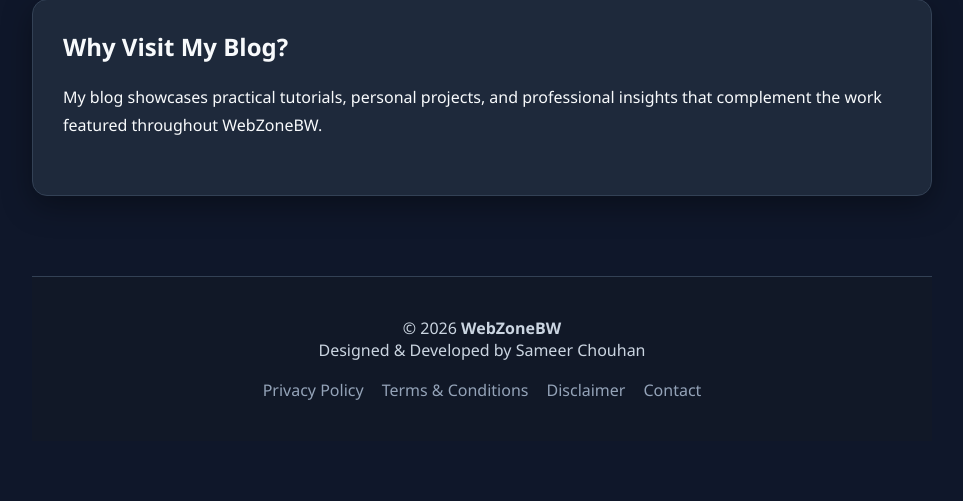
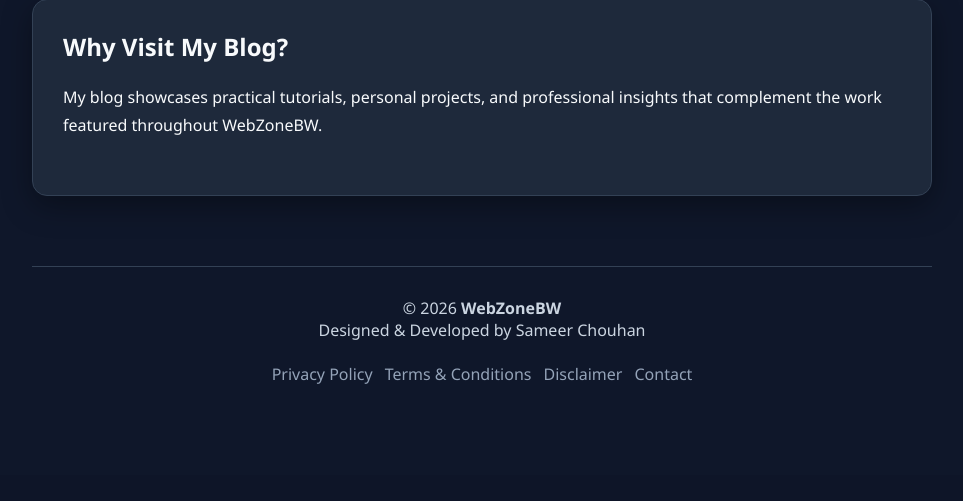
Before and after one commit to samchouhan1107-prog/webzonebw, a PHP site: page /blog.html in a window 1280 px wide. Shown: the part 1037-1538 px from the top of the page, without its empty margins (288-1251 px from the left). After the commit the page ends 1421 px from the top, so only its background shows below. Run offline with PHP 8.4, Linux system fonts and the light colour scheme.

Commit message:
save all changes

```diff
--- a/css/style.css
+++ b/css/style.css
@@ -353,63 +353,47 @@ body {
    FOOTER
 ========================== */
 
+
 .site-footer{
-
-    margin-top:80px;
-
-    padding:40px 20px;
-
+    margin-top:70px;
+    padding:30px 20px;
     border-top:1px solid #334155;
-
-    background:#111827;
-
 }
 
 .footer-content{
-
     max-width:1100px;
-
     margin:auto;
-
     text-align:center;
-
 }
 
 .footer-content p{
-
     color:#CBD5E1;
-
-    margin-bottom:18px;
-
+    margin-bottom:22px;
 }
 
 .footer-links{
-
     display:flex;
-
     justify-content:center;
-
-    gap:18px;
-
+    align-items:center;
+    gap:12px;
     flex-wrap:wrap;
-
 }
 
 .footer-links a{
+    color:#94A3B8;
+    text-decoration:none;
+    font-weight:500;
+    transition:.3s;
+}
 
+.footer-links a:visited{
     color:#94A3B8;
-
-    text-decoration:none;
-
-    transition:.3s;
-
 }
 
 .footer-links a:hover{
+    color:#60A5FA;
+}
 
-    color:#60A5FA;
-
-}
 
 footer{
 
```
